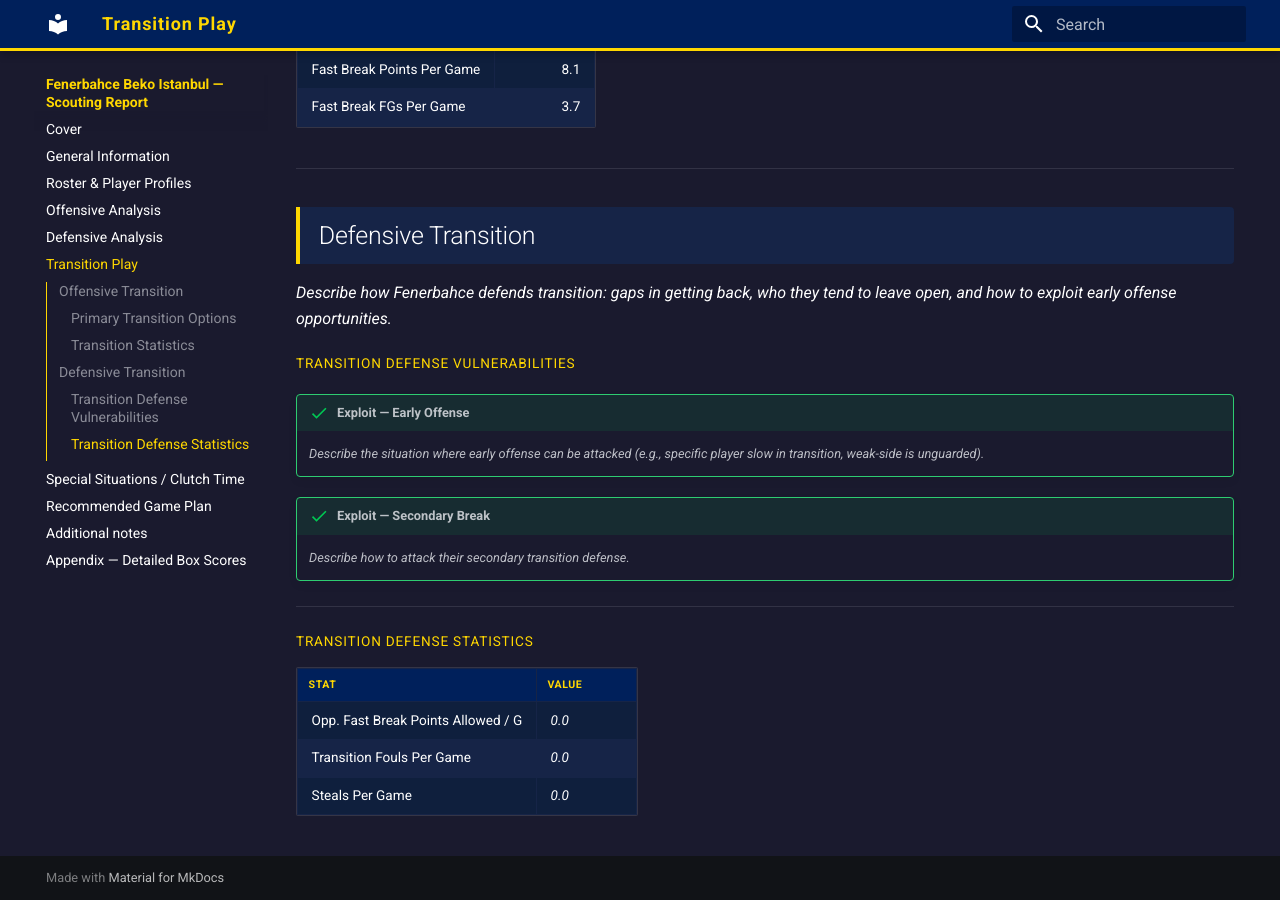
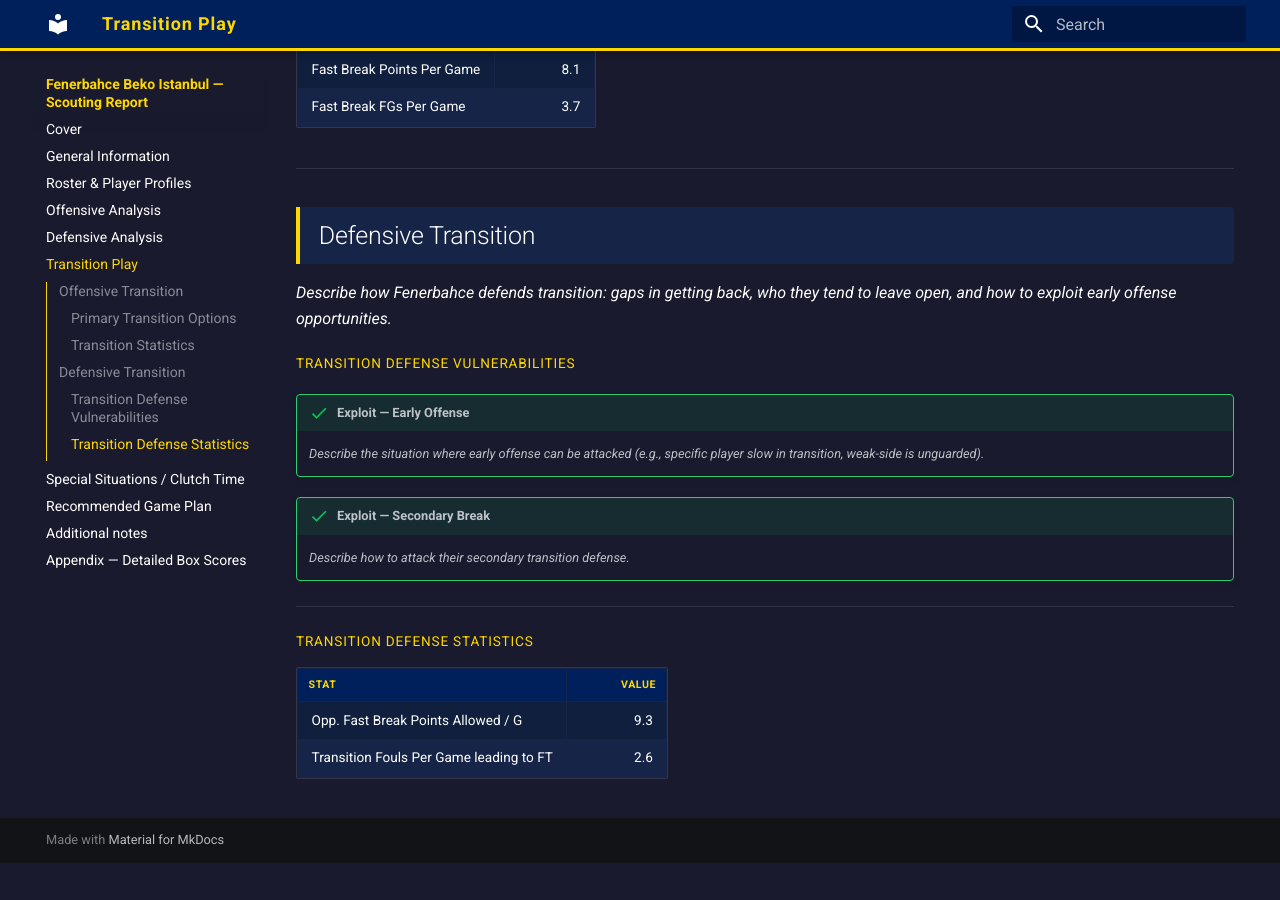
Before and after one commit to martinig94/basketball_analytics, an MkDocs documentation site: the page built from docs/section-e-transition-play.md, in a window 1280 px wide and 900 px high, scrolled down 691 px. Built offline with MkDocs 1.6.1 and Material for MkDocs 9.7.7, drawn with Linux system fonts in a browser that asks for light colours; after the commit the page ends 1554 px from its top, so only the background shows below that.

Commit message:
Auto-update from main.py

```diff
--- a/docs/section-e-transition-play.md
+++ b/docs/section-e-transition-play.md
@@ -44,9 +44,8 @@ _Describe how Fenerbahce defends transition: gaps in getting back, who they tend
 
 ### Transition Defense Statistics
 <!-- START_TABLE FASTBREAK-STATS_DEFENSE -->
-| Stat | Value |
-|---|---|
-| Opp. Fast Break Points Allowed / G | _0.0_ |
-| Transition Fouls Per Game | _0.0_ |
-| Steals Per Game | _0.0_ |
+| Stat                                    |   Value |
+|:----------------------------------------|--------:|
+| Opp. Fast Break Points Allowed / G      |     9.3 |
+| Transition Fouls Per Game leading to FT |     2.6 |
 <!-- END_TABLE FASTBREAK-STATS_DEFENSE -->
```
